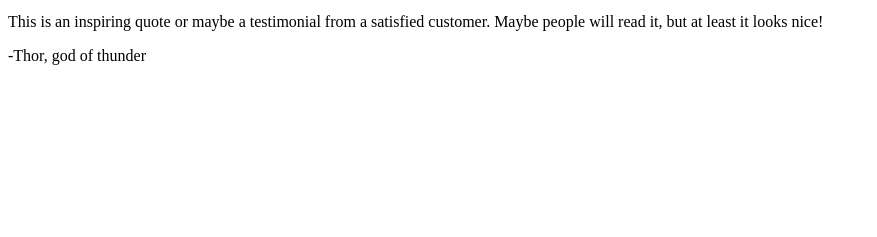
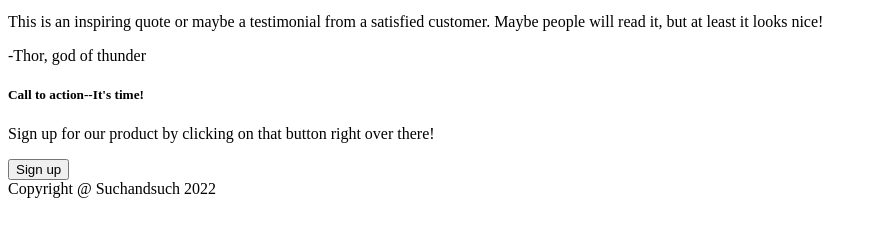
Before and after one commit to Heidi-coder/Landing-page-project, a plain HTML site: page index.html in a window 1280 px wide. Shown: the part 505-742 px from the top of the page, without its empty margins (0-877 px from the left). Drawn offline with Linux system fonts and the light colour scheme.

Commit message:
Add filler content for bottom sign up and footer sections

```diff
--- a/index.html
+++ b/index.html
@@ -49,10 +49,16 @@
         </div>
     </div>
     <div class="bottom-sign-up">
-
+        <div class="blue">
+            <div>
+                <h5>Call to action--It's time!</h5>
+                <p class="text">Sign up for our product by clicking on that button right over there!</p>
+            </div>
+            <button>Sign up</button>
+        </div>
     </div>
     <div class="footer">
-
+        <div class="footer-text">Copyright @ Suchandsuch 2022</div>
     </div>
 
 </body>
```
